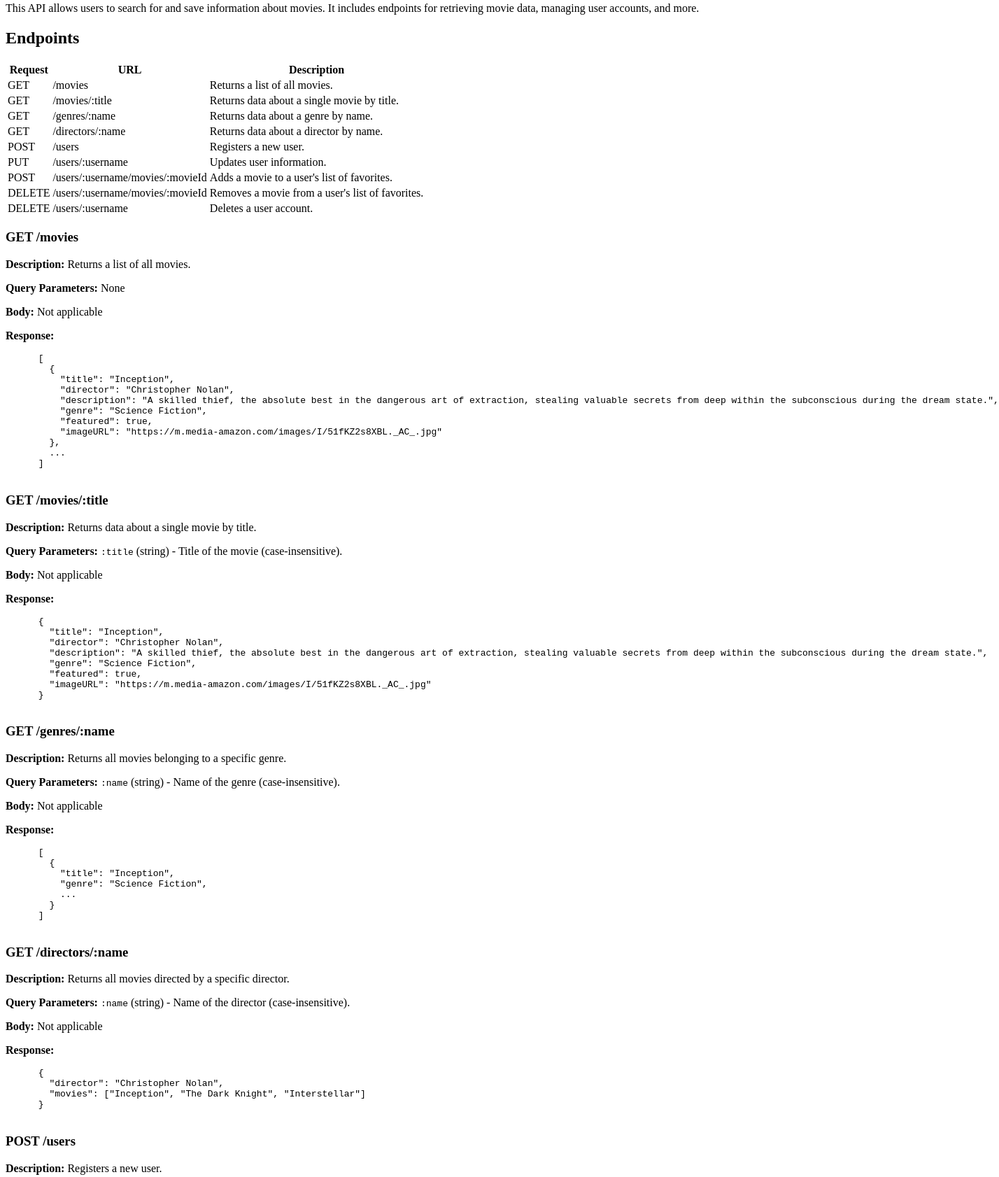
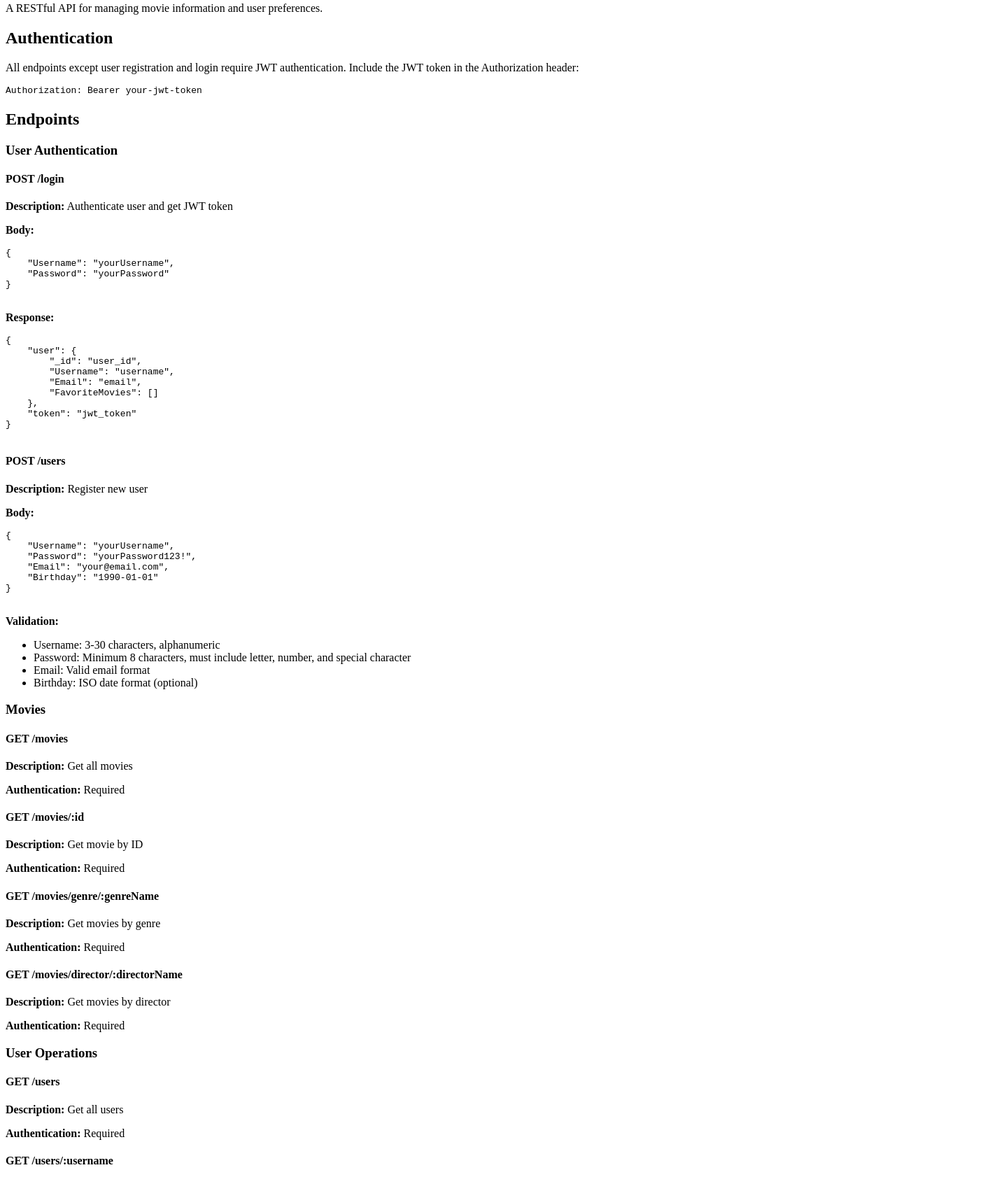
Before and after one commit to ashwillcode/movie_api, a website: page public/documentation.html in a window 1280 px wide. Shown: the part 77-1759 px from the top of the page at 70% size, 1428 px wide, since content can reach past the window. Drawn offline with Linux system fonts and the light colour scheme.

Commit message:
update documentation

```diff
--- a/public/documentation.html
+++ b/public/documentation.html
@@ -3,207 +3,126 @@
 <head>
     <meta charset="utf-8">
     <meta name="viewport" content="width=device-width, initial-scale=1">
-    <meta name="description" content="">
-    <meta name="robots" content="index, follow">
-    <meta name="author" content="Ashley Williams">
     <title>Movie API Documentation</title>
 </head>
 <body>
     <h1>Movie API Documentation</h1>
-    <p>This API allows users to search for and save information about movies. It includes endpoints for retrieving movie data, managing user accounts, and more.</p>
+    <p>A RESTful API for managing movie information and user preferences.</p>
+
+    <h2>Authentication</h2>
+    <p>All endpoints except user registration and login require JWT authentication. Include the JWT token in the Authorization header:</p>
+    <pre>Authorization: Bearer your-jwt-token</pre>
 
     <h2>Endpoints</h2>
-    <table>
-      <thead>
-        <tr>
-          <th>Request</th>
-          <th>URL</th>
-          <th>Description</th>
-        </tr>
-      </thead>
-      <tbody>
-        <tr>
-          <td>GET</td>
-          <td>/movies</td>
-          <td>Returns a list of all movies.</td>
-        </tr>
-        <tr>
-          <td>GET</td>
-          <td>/movies/:title</td>
-          <td>Returns data about a single movie by title.</td>
-        </tr>
-        <tr>
-          <td>GET</td>
-          <td>/genres/:name</td>
-          <td>Returns data about a genre by name.</td>
-        </tr>
-        <tr>
-          <td>GET</td>
-          <td>/directors/:name</td>
-          <td>Returns data about a director by name.</td>
-        </tr>
-        <tr>
-          <td>POST</td>
-          <td>/users</td>
-          <td>Registers a new user.</td>
-        </tr>
-        <tr>
-          <td>PUT</td>
-          <td>/users/:username</td>
-          <td>Updates user information.</td>
-        </tr>
-        <tr>
-          <td>POST</td>
-          <td>/users/:username/movies/:movieId</td>
-          <td>Adds a movie to a user's list of favorites.</td>
-        </tr>
-        <tr>
-          <td>DELETE</td>
-          <td>/users/:username/movies/:movieId</td>
-          <td>Removes a movie from a user's list of favorites.</td>
-        </tr>
-        <tr>
-          <td>DELETE</td>
-          <td>/users/:username</td>
-          <td>Deletes a user account.</td>
-        </tr>
-      </tbody>
-    </table>
 
-    <h3>GET /movies</h3>
-    <p><strong>Description:</strong> Returns a list of all movies.</p>
-    <p><strong>Query Parameters:</strong> None</p>
-    <p><strong>Body:</strong> Not applicable</p>
-    <p><strong>Response:</strong></p>
-    <pre>
-      [
-        {
-          "title": "Inception",
-          "director": "Christopher Nolan",
-          "description": "A skilled thief, the absolute best in the dangerous art of extraction, stealing valuable secrets from deep within the subconscious during the dream state.",
-          "genre": "Science Fiction",
-          "featured": true,
-          "imageURL": "https://m.media-amazon.com/images/I/51fKZ2s8XBL._AC_.jpg"
-        },
-        ...
-      ]
-    </pre>
-
-    <h3>GET /movies/:title</h3>
-    <p><strong>Description:</strong> Returns data about a single movie by title.</p>
-    <p><strong>Query Parameters:</strong> <code>:title</code> (string) - Title of the movie (case-insensitive).</p>
-    <p><strong>Body:</strong> Not applicable</p>
-    <p><strong>Response:</strong></p>
+    <h3>User Authentication</h3>
+    <h4>POST /login</h4>
+    <p><strong>Description:</strong> Authenticate user and get JWT token</p>
+    <p><strong>Body:</strong></p>
     <pre>
 {
-        "title": "Inception",
-        "director": "Christopher Nolan",
-        "description": "A skilled thief, the absolute best in the dangerous art of extraction, stealing valuable secrets from deep within the subconscious during the dream state.",
-        "genre": "Science Fiction",
-        "featured": true,
-        "imageURL": "https://m.media-amazon.com/images/I/51fKZ2s8XBL._AC_.jpg"
-      }
-    </pre>
-
-    <h3>GET /genres/:name</h3>
-    <p><strong>Description:</strong> Returns all movies belonging to a specific genre.</p>
-    <p><strong>Query Parameters:</strong> <code>:name</code> (string) - Name of the genre (case-insensitive).</p>
-    <p><strong>Body:</strong> Not applicable</p>
-    <p><strong>Response:</strong></p>
-    <pre>
-      [
-        {
-          "title": "Inception",
-          "genre": "Science Fiction",
-          ...
-        }
-      ]
-    </pre>
-
-    <h3>GET /directors/:name</h3>
-    <p><strong>Description:</strong> Returns all movies directed by a specific director.</p>
-    <p><strong>Query Parameters:</strong> <code>:name</code> (string) - Name of the director (case-insensitive).</p>
-    <p><strong>Body:</strong> Not applicable</p>
-    <p><strong>Response:</strong></p>
-    <pre>
-      {
-        "director": "Christopher Nolan",
-        "movies": ["Inception", "The Dark Knight", "Interstellar"]
-      }
-    </pre>
-
-    <h3>POST /users</h3>
-    <p><strong>Description:</strong> Registers a new user.</p>
-    <p><strong>Query Parameters:</strong> None</p>
-    <p><strong>Body:</strong> JSON object:</p>
-    <pre>
-      {
-        "username": "JohnDoe",
-        "email": "john@example.com"
+    "Username": "yourUsername",
+    "Password": "yourPassword"
 }
     </pre>
     <p><strong>Response:</strong></p>
     <pre>
 {
-        "username": "JohnDoe",
-        "email": "john@example.com",
-        "id": 1
+    "user": {
+        "_id": "user_id",
+        "Username": "username",
+        "Email": "email",
+        "FavoriteMovies": []
+    },
+    "token": "jwt_token"
 }
     </pre>
 
-    <h3>PUT /users/:username</h3>
-    <p><strong>Description:</strong> Updates the username of an existing user.</p>
-    <p><strong>Query Parameters:</strong> <code>:username</code> (string) - Current username of the user.</p>
-    <p><strong>Body:</strong> JSON object:</p>
+    <h4>POST /users</h4>
+    <p><strong>Description:</strong> Register new user</p>
+    <p><strong>Body:</strong></p>
     <pre>
 {
-        "username": "NewUsername"
+    "Username": "yourUsername",
+    "Password": "yourPassword123!",
+    "Email": "your@email.com",
+    "Birthday": "1990-01-01"
 }
     </pre>
-    <p><strong>Response:</strong></p>
+    <p><strong>Validation:</strong></p>
+    <ul>
+        <li>Username: 3-30 characters, alphanumeric</li>
+        <li>Password: Minimum 8 characters, must include letter, number, and special character</li>
+        <li>Email: Valid email format</li>
+        <li>Birthday: ISO date format (optional)</li>
+    </ul>
+
+    <h3>Movies</h3>
+    <h4>GET /movies</h4>
+    <p><strong>Description:</strong> Get all movies</p>
+    <p><strong>Authentication:</strong> Required</p>
+
+    <h4>GET /movies/:id</h4>
+    <p><strong>Description:</strong> Get movie by ID</p>
+    <p><strong>Authentication:</strong> Required</p>
+
+    <h4>GET /movies/genre/:genreName</h4>
+    <p><strong>Description:</strong> Get movies by genre</p>
+    <p><strong>Authentication:</strong> Required</p>
+
+    <h4>GET /movies/director/:directorName</h4>
+    <p><strong>Description:</strong> Get movies by director</p>
+    <p><strong>Authentication:</strong> Required</p>
+
+    <h3>User Operations</h3>
+    <h4>GET /users</h4>
+    <p><strong>Description:</strong> Get all users</p>
+    <p><strong>Authentication:</strong> Required</p>
+
+    <h4>GET /users/:username</h4>
+    <p><strong>Description:</strong> Get user by username</p>
+    <p><strong>Authentication:</strong> Required</p>
+
+    <h4>PUT /users/:username</h4>
+    <p><strong>Description:</strong> Update user information</p>
+    <p><strong>Authentication:</strong> Required</p>
+    <p><strong>Body:</strong></p>
     <pre>
 {
-        "username": "NewUsername",
-        "email": "john@example.com",
-        "id": 1
+    "Username": "newUsername",
+    "Password": "newPassword123!",
+    "Email": "new@email.com",
+    "Birthday": "1990-01-01"
 }
     </pre>
 
-    <h3>POST /users/:username/favorites</h3>
-    <p><strong>Description:</strong> Adds a movie to the user’s favorites list.</p>
-    <p><strong>Query Parameters:</strong> <code>:username</code> (string) - Username of the user.</p>
-    <p><strong>Body:</strong> JSON object:</p>
+    <h4>DELETE /users/:username</h4>
+    <p><strong>Description:</strong> Delete user account</p>
+    <p><strong>Authentication:</strong> Required</p>
+
+    <h4>POST /users/:username/favorites</h4>
+    <p><strong>Description:</strong> Add movie to favorites</p>
+    <p><strong>Authentication:</strong> Required</p>
+    <p><strong>Body:</strong></p>
     <pre>
 {
-        "title": "Inception"
+    "movieId": "movie_id"
 }
     </pre>
-    <p><strong>Response:</strong></p>
-    <pre>
-      "Movie "Inception" added to favorites."
-    </pre>
 
-    <h3>DELETE /users/:username/favorites</h3>
-    <p><strong>Description:</strong> Removes a movie from the user’s favorites list.</p>
-    <p><strong>Query Parameters:</strong> <code>:username</code> (string) - Username of the user.</p>
-    <p><strong>Body:</strong> JSON object:</p>
-    <pre>
-      {
-        "title": "Inception"
-      }
-    </pre>
-    <p><strong>Response:</strong></p>
-    <pre>
-      "Movie "Inception" removed from favorites."
-    </pre>
+    <h4>DELETE /users/:username/favorites/:movieId</h4>
+    <p><strong>Description:</strong> Remove movie from favorites</p>
+    <p><strong>Authentication:</strong> Required</p>
 
-    <h3>DELETE /users/:username</h3>
-    <p><strong>Description:</strong> Deletes a user account.</p>
-    <p><strong>Query Parameters:</strong> <code>:username</code> (string) - Username of the user.</p>
-    <p><strong>Body:</strong> Not applicable</p>
-    <p><strong>Response:</strong></p>
-    <pre>
-      "User has been deregistered."
-    </pre>
+    <h2>Error Responses</h2>
+    <p>The API uses standard HTTP response codes:</p>
+    <ul>
+        <li>200: Success</li>
+        <li>201: Created</li>
+        <li>400: Bad Request</li>
+        <li>401: Unauthorized</li>
+        <li>404: Not Found</li>
+        <li>500: Internal Server Error</li>
+    </ul>
 </body>
 </html>
```
Lines whose indentation alone changed are shown as unchanged.
